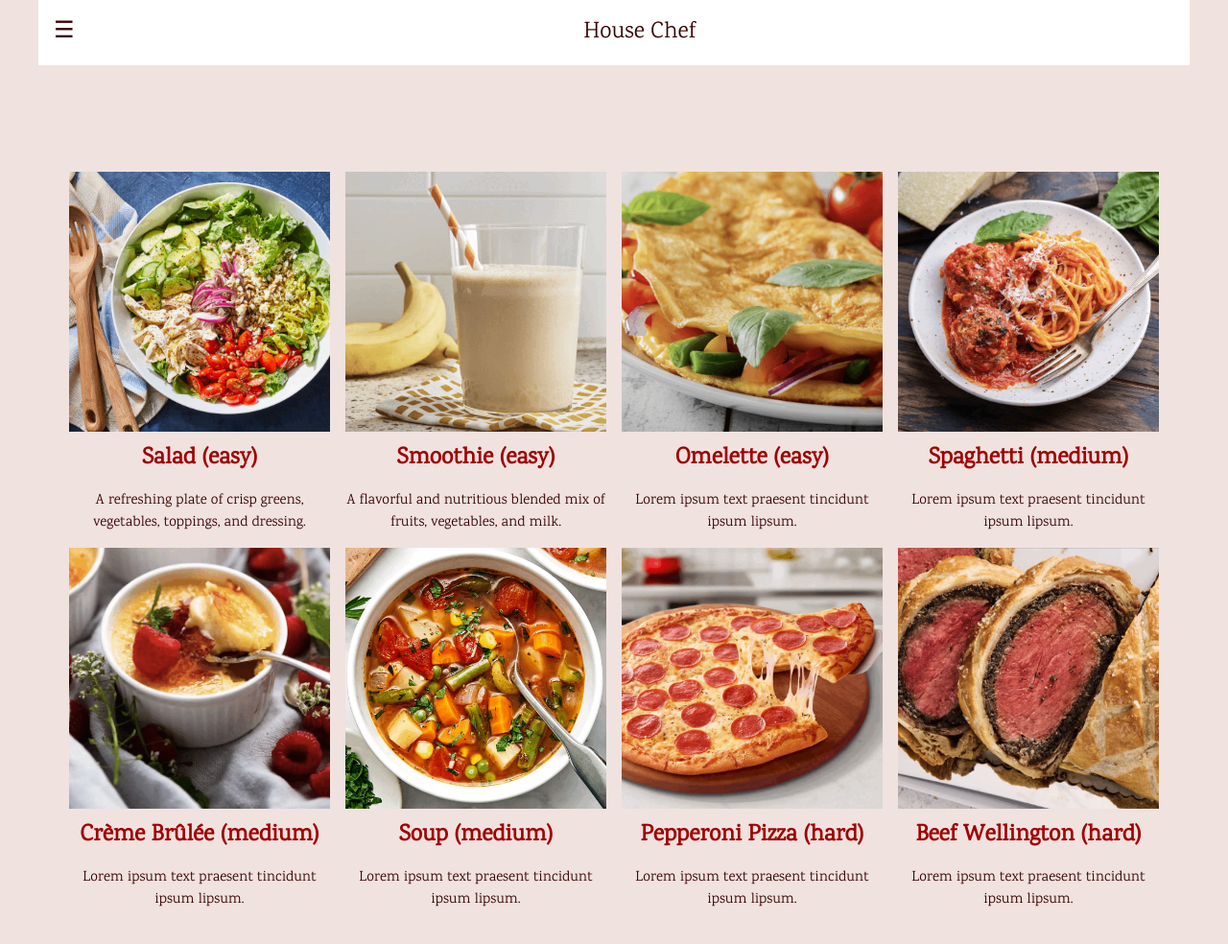
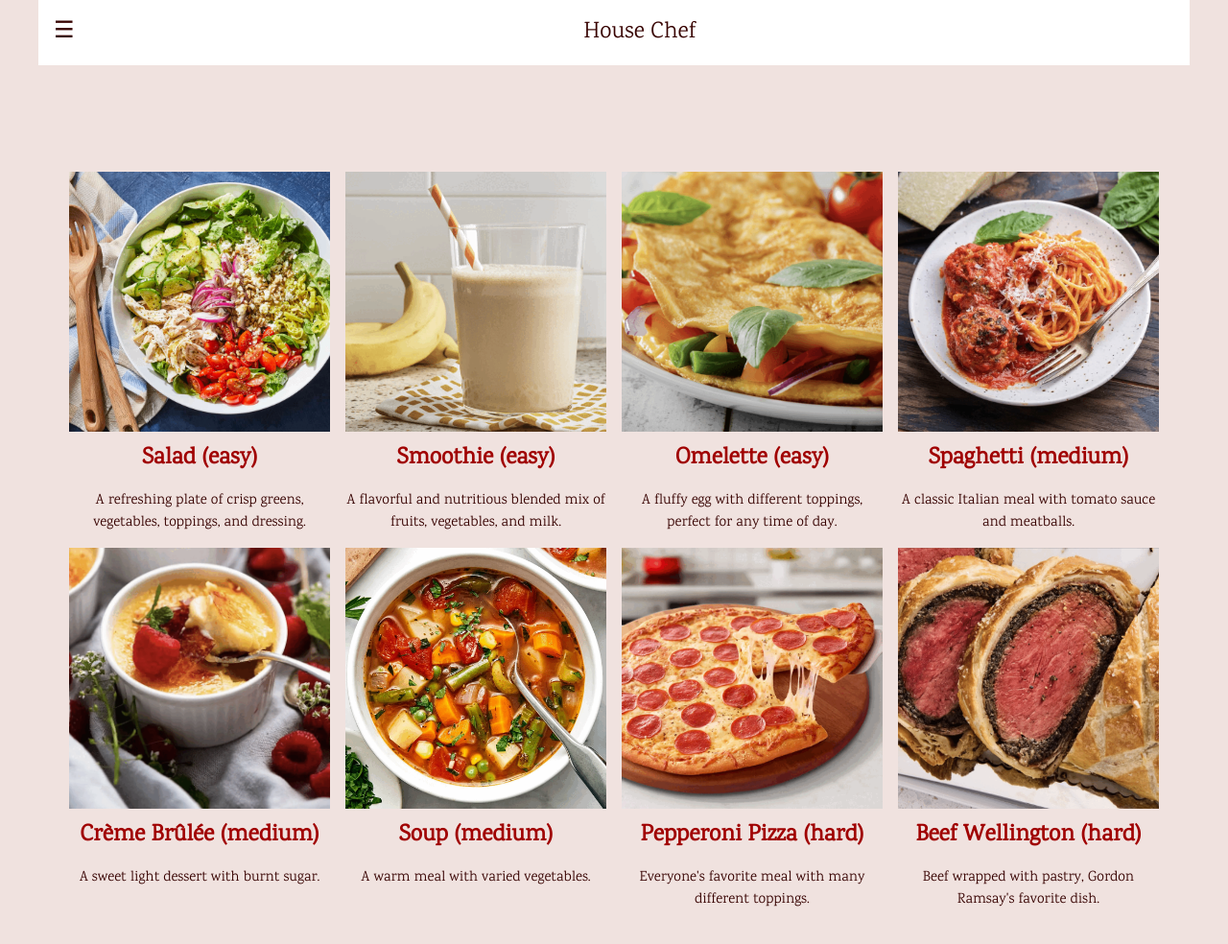
Before and after one commit to tenko08/YRHacks2024, a plain HTML site: page index.html in a window 1280 px wide. Shown: the whole page at 96% size. Drawn offline with nearby package versions, Linux system fonts and the light colour scheme.

Commit message:
completed

```diff
--- a/index.html
+++ b/index.html
@@ -49,32 +49,32 @@
       <div class="w3-quarter">
         <img src="omlette.gif" alt="c" style="width:100%">
         <h3>Omelette (easy)</h3>
-        <p>Lorem ipsum text praesent tincidunt ipsum lipsum.</p>
+        <p>A fluffy egg with different toppings, perfect for any time of day.</p>
       </div>
       <div class="w3-quarter">
         <img src="spaghetti.gif" alt="d" style="width:100%">
         <h3>Spaghetti (medium)</h3>
-        <p>Lorem ipsum text praesent tincidunt ipsum lipsum.</p>
+        <p>A classic Italian meal with tomato sauce and meatballs.</p>
       </div>
       <div class="w3-quarter">
         <img src="cremebrulee.gif" alt="e" style="width:100%">
         <h3>Crème Brûlée (medium)</h3>
-        <p>Lorem ipsum text praesent tincidunt ipsum lipsum.</p>
+        <p>A sweet light dessert with burnt sugar.</p>
       </div>
       <div class="w3-quarter">
         <img src="soup.gif" alt="f" style="width:100%">
         <h3>Soup (medium)</h3>
-        <p>Lorem ipsum text praesent tincidunt ipsum lipsum.</p>
+        <p>A warm meal with varied vegetables.</p>
       </div>
       <div class="w3-quarter">
         <img src="pizza.gif" alt="g" style="width:100%">
         <h3>Pepperoni Pizza (hard)</h3>
-        <p>Lorem ipsum text praesent tincidunt ipsum lipsum.</p>
+        <p>Everyone's favorite meal with many different toppings.</p>
       </div>
       <div class="w3-quarter">
         <img src="beefwellington.gif" alt="h" style="width:100%">
         <h3>Beef Wellington (hard)</h3>
-        <p>Lorem ipsum text praesent tincidunt ipsum lipsum.</p>
+        <p>Beef wrapped with pastry, Gordon Ramsay's favorite dish.</p>
       </div>
     </div>
   </div>
```
